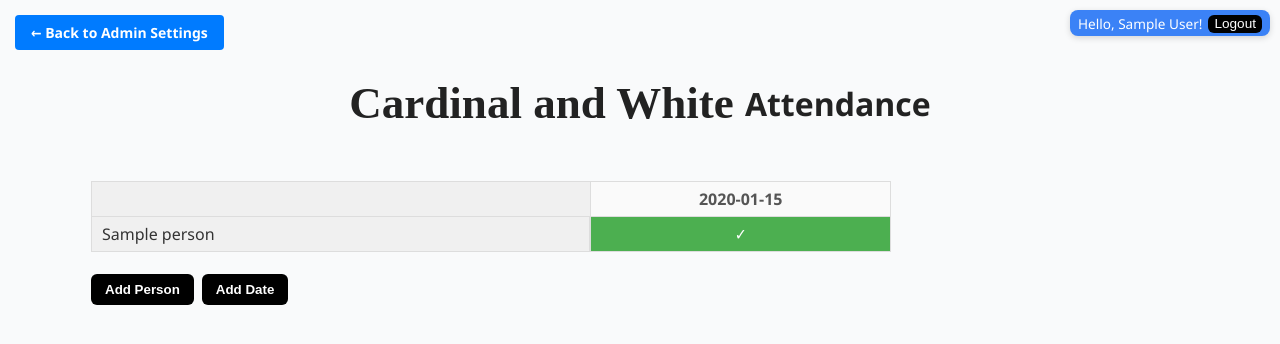
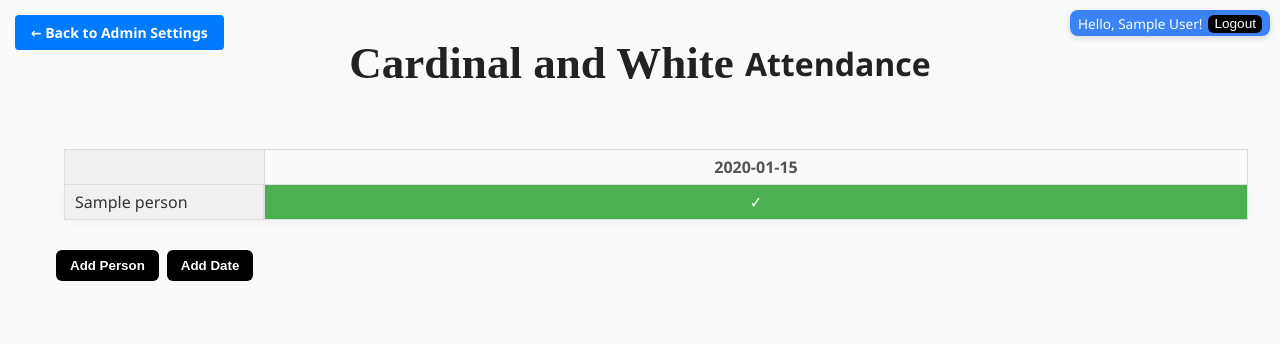
Before and after one commit to HunterLewis000/newspaper-app, a Flask app: page /manage/attendance in a window 1280 px wide. Shown: the top 344 px of the page. Run offline with Flask 3, Linux system fonts and the light colour scheme; the visitor is signed in with stand-in values (Sample User, id 1); tables that the repository leaves empty hold one stand-in row (values such as "Sample post"); some libraries are stand-ins or nearby versions.

Commit message:
Update style.css

```diff
--- a/static/style.css
+++ b/static/style.css
@@ -452,6 +452,8 @@ td.arcac, th.arcac {
 .attendance-page {
   font-family: 'Segoe UI', Tahoma, Geneva, Verdana, sans-serif;
   padding: 16px;
+  max-width: 1200px; /* keep the attendance section itself constrained and centered */
+  margin: 0 auto 24px;
 }
 
 /* Parameters for attendance table layout: adjust these to change visible columns */
@@ -461,19 +463,22 @@ td.arcac, th.arcac {
   --visible-dates: 5;        /* number of date columns visible before horizontal scrolling */
 }
 
-/* Table wrapper: limit the visible width to names + N date columns, allow horizontal scroll for more */
+/* Table wrapper: center and allow it to grow wider on larger screens */
 #table-wrap {
   overflow: auto;
   max-height: 70vh; /* kept from inline style in template as well */
-  max-width: calc(var(--person-col-width) + var(--date-col-width) * var(--visible-dates));
+  margin: 0 auto;
+  width: min(1200px, 95vw); /* wider and centered; will clamp to viewport */
+  box-sizing: border-box;
+  padding: 8px; /* small padding so the sticky column divider isn't flush to the edge */
 }
 
 /* Attendance-specific table behavior:
-   - let the attendance table size itself by content so the wrapper produces horizontal scroll
-   - enforce fixed widths for person and date columns so visibility is predictable */
+   - table stretches to fill the wrapper when there are few columns
+   - enforces a minimum width so extra dates still cause horizontal scroll */
 .attendance-page table {
   border-collapse: collapse;
-  width: auto; /* allow the table to be wider than the container so horizontal scrolling works */
+  width: 100%; /* stretch to wrapper so it looks wider/centered when few dates */
   min-width: calc(var(--person-col-width) + var(--date-col-width) * var(--visible-dates));
   table-layout: fixed;
 }
```
